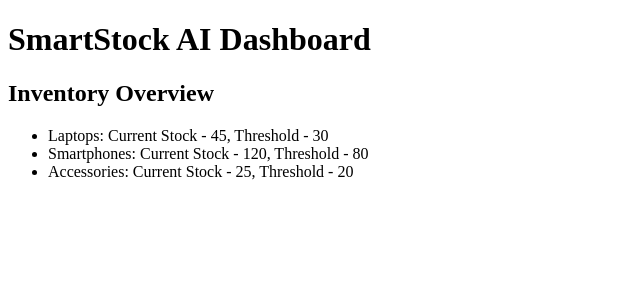
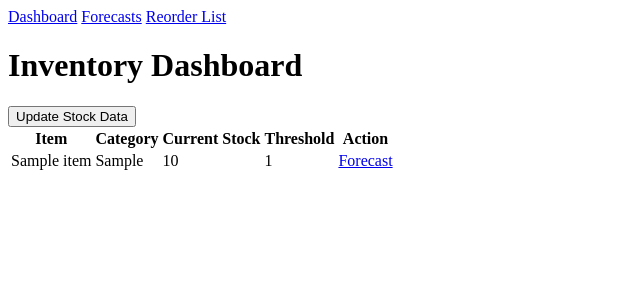
Before and after one commit to Nafli-Hameed/SmartStocking, a Flask app: page / in a window 1280 px wide. Shown: the top 300 px of the page, without its empty margins (0-640 px from the left). Run offline with Flask 3, Linux system fonts and the light colour scheme; tables that the repository leaves empty hold one stand-in row (values such as "Sample post").

Commit message:
Final
Dev

```diff
--- /dev/null
+++ b/app.py
@@ -0,0 +1,66 @@
+from flask import Flask, render_template, request, redirect, url_for
+from config import Config
+from models import db, User, Order, OrderItem, StockItem, Forecast
+from scraper import WebScraper
+from ml_model import ForecastModel
+import plotly.express as px
+from datetime import datetime, timedelta
+
+app = Flask(__name__)
+app.config.from_object(Config)
+db.init_app(app)
+
+# Initialize components
+scraper = WebScraper()
+forecaster = ForecastModel()
+
+@app.route('/')
+def dashboard():
+    items = StockItem.query.all()
+    return render_template('dashboard.html', items=items)
+
+@app.route('/update-stock', methods=['POST'])
+def update_stock():
+    scraper.update_database()
+    return redirect(url_for('dashboard'))
+
+@app.route('/forecast/<int:stock_id>')
+def stock_forecast(stock_id):
+    item = StockItem.query.get_or_404(stock_id)
+    forecast = forecaster.predict(stock_id)
+
+    # Store forecast
+    new_forecast = Forecast(
+        stock_id=stock_id,
+        predicted_demand=forecast,
+        forecast_date=datetime.utcnow()
+    )
+    db.session.add(new_forecast)
+    db.session.commit()
+
+    return redirect(url_for('forecast_view'))
+
+@app.route('/forecasts')
+def forecast_view():
+    forecasts = Forecast.query.order_by(Forecast.forecast_date.desc()).limit(10).all()
+
+    # Create Plotly chart
+    fig = px.line(
+        x=[f.forecast_date for f in forecasts],
+        y=[f.predicted_demand for f in forecasts],
+        labels={'x': 'Date', 'y': 'Predicted Demand'},
+        title='Demand Forecast History'
+    )
+    chart = fig.to_html()
+
+    return render_template('forecast.html', chart=chart, forecasts=forecasts)
+
+@app.route('/reorder')
+def reorder_list():
+    items = StockItem.query.filter(StockItem.current_stock < StockItem.reorder_threshold).all()
+    return render_template('reorder.html', items=items)
+
+if __name__ == '__main__':
+    with app.app_context():
+        db.create_all()
+    app.run(debug=True)
--- a/main.py
+++ /dev/null
@@ -1,105 +0,0 @@
-import nltk
-
-# Download necessary NLTK resources
-nltk.download('punkt')
-nltk.download('averaged_perceptron_tagger')
-nltk.download('wordnet')
-nltk.download('stopwords')
-nltk.download('vader_lexicon')
-
-from flask import Flask, render_template, jsonify
-import pandas as pd
-from sklearn.ensemble import RandomForestRegressor
-import nltk
-from nltk import word_tokenize, pos_tag, ne_chunk
-from nltk.sentiment import SentimentIntensityAnalyzer
-
-# Download necessary NLTK resources
-nltk.download('punkt')
-nltk.download('averaged_perceptron_tagger')
-nltk.download('wordnet')
-nltk.download('stopwords')
-nltk.download('vader_lexicon')
-
-# Initialize Flask app
-app = Flask(__name__)
-
-# Sample inventory data (replace with actual data later)
-inventory_data = [
-    {'item': 'Laptops', 'current_stock': 45, 'threshold': 30},
-    {'item': 'Smartphones', 'current_stock': 120, 'threshold': 80},
-    {'item': 'Accessories', 'current_stock': 25, 'threshold': 20}
-]
-
-# Machine Learning Model (Mocked for simplicity)
-def train_ml_model():
-    # Generate sample data (replace with real data later)
-    dates = pd.date_range(start='2024-01-01', end='2024-12-31', freq='D')
-    data = pd.DataFrame({
-        'date': dates,
-        'sales': pd.Series(range(len(dates))),
-        'stock_level': pd.Series(range(len(dates), 0, -1))
-    })
-    data['day_of_week'] = data['date'].dt.dayofweek
-
-    # Features and target variable
-    X = data[['day_of_week', 'sales']]
-    y = data['stock_level']
-
-    # Train Random Forest model
-    model = RandomForestRegressor(n_estimators=10, random_state=42)
-    model.fit(X, y)
-    return model
-
-model = train_ml_model()
-
-# NLP Analysis Function using NLTK
-def analyze_market_text(text):
-    # Tokenization and POS tagging
-    tokens = word_tokenize(text)
-    pos_tags = pos_tag(tokens)
-
-    # Named Entity Recognition (NER)
-    ner_tree = ne_chunk(pos_tags)
-    entities = []
-    for chunk in ner_tree:
-        if hasattr(chunk, 'label'):
-            entities.append((chunk.label(), ' '.join(c[0] for c in chunk)))
-
-    # Sentiment Analysis using VADER
-    sia = SentimentIntensityAnalyzer()
-    sentiment = sia.polarity_scores(text)
-
-    return {
-        'entities': entities,
-        'sentiment': {
-            'positive': sentiment['pos'],
-            'neutral': sentiment['neu'],
-            'negative': sentiment['neg'],
-            'compound': sentiment['compound']
-        }
-    }
-
-# Flask Routes
-@app.route('/')
-def dashboard():
-    return render_template('dashboard.html', inventory=inventory_data)
-
-@app.route('/predict')
-def predict():
-    # Example prediction input (replace with real-time input later)
-    sample_input = pd.DataFrame([[3, 50]], columns=['day_of_week', 'sales'])
-    prediction = model.predict(sample_input)
-    return jsonify({'predicted_stock': prediction[0]})
-
-@app.route('/analyze')
-def analyze():
-    market_report = """
-        Electronics demand is expected to rise 15% QoQ based on market trends.
-        Major retailers report supply chain improvements. Consumer sentiment remains positive.
-    """
-    analysis_results = analyze_market_text(market_report)
-    return jsonify(analysis_results)
-
-if __name__ == '__main__':
-    app.run(debug=True)
--- /dev/null
+++ b/models.py
@@ -0,0 +1,44 @@
+from datetime import datetime
+from flask_sqlalchemy import SQLAlchemy
+
+db = SQLAlchemy()
+
+class User(db.Model):
+    __tablename__ = 'users'
+    id = db.Column(db.Integer, primary_key=True)
+    username = db.Column(db.String(64), unique=True, nullable=False)
+    email = db.Column(db.String(120), unique=True, nullable=False)
+    orders = db.relationship('Order', backref='user', lazy=True)
+
+class Order(db.Model):
+    __tablename__ = 'orders'
+    id = db.Column(db.Integer, primary_key=True)
+    user_id = db.Column(db.Integer, db.ForeignKey('users.id'), nullable=False)
+    order_date = db.Column(db.DateTime, default=datetime.utcnow)
+    items = db.relationship('OrderItem', backref='order', lazy=True)
+
+class OrderItem(db.Model):
+    __tablename__ = 'order_items'
+    id = db.Column(db.Integer, primary_key=True)
+    order_id = db.Column(db.Integer, db.ForeignKey('orders.id'), nullable=False)
+    stock_id = db.Column(db.Integer, db.ForeignKey('stock_items.id'), nullable=False)
+    quantity = db.Column(db.Integer, nullable=False)
+
+class StockItem(db.Model):
+    __tablename__ = 'stock_items'
+    id = db.Column(db.Integer, primary_key=True)
+    name = db.Column(db.String(100), nullable=False)
+    category = db.Column(db.String(50))
+    current_stock = db.Column(db.Integer, default=0)
+    reorder_threshold = db.Column(db.Integer)
+    forecasts = db.relationship('Forecast', backref='stock_item', lazy=True)
+
+    def needs_reorder(self):
+        return self.current_stock < self.reorder_threshold
+
+class Forecast(db.Model):
+    __tablename__ = 'forecasts'
+    id = db.Column(db.Integer, primary_key=True)
+    stock_id = db.Column(db.Integer, db.ForeignKey('stock_items.id'), nullable=False)
+    predicted_demand = db.Column(db.Float)
+    forecast_date = db.Column(db.DateTime, default=datetime.utcnow)
--- /dev/null
+++ b/templates/base.html
@@ -0,0 +1,17 @@
+<!DOCTYPE html>
+<html>
+<head>
+    <title>SmartStock AI</title>
+    <link rel="stylesheet" href="{{ url_for('static', filename='styles.css') }}">
+</head>
+<body>
+    <nav>
+        <a href="{{ url_for('dashboard') }}">Dashboard</a>
+        <a href="{{ url_for('forecast_view') }}">Forecasts</a>
+        <a href="{{ url_for('reorder_list') }}">Reorder List</a>
+    </nav>
+    <div class="content">
+        {% block content %}{% endblock %}
+    </div>
+</body>
+</html>
--- a/templates/dashboard.html
+++ b/templates/dashboard.html
@@ -1,17 +1,27 @@
-<!DOCTYPE html>
-<html>
-<head>
-    <title>SmartStock AI Dashboard</title>
-</head>
-<body>
-    <h1>SmartStock AI Dashboard</h1>
+{% extends "base.html" %}
 
-    <h2>Inventory Overview</h2>
-    <ul>
-        {% for item in inventory %}
-            <li>{{ item.item }}: Current Stock - {{ item.current_stock }}, Threshold - {{ item.threshold }}</li>
+{% block content %}
+    <h1>Inventory Dashboard</h1>
+    <button onclick="location.href='/update-stock'" type="button">Update Stock Data</button>
+
+    <table>
+        <tr>
+            <th>Item</th>
+            <th>Category</th>
+            <th>Current Stock</th>
+            <th>Threshold</th>
+            <th>Action</th>
+        </tr>
+        {% for item in items %}
+        <tr class="{{ 'alert' if item.needs_reorder() }}">
+            <td>{{ item.name }}</td>
+            <td>{{ item.category }}</td>
+            <td>{{ item.current_stock }}</td>
+            <td>{{ item.reorder_threshold }}</td>
+            <td>
+                <a href="{{ url_for('stock_forecast', stock_id=item.id) }}">Forecast</a>
+            </td>
+        </tr>
         {% endfor %}
-    </ul>
-
-</body>
-</html>
+    </table>
+{% endblock %}
```
Also changed, not shown: config.py (added, +7 -0 lines), ml_model.py (added, +43 -0 lines), requirements.txt (+5 -2 lines), scraper.py (added, +52 -0 lines), templates/forecast.html (added, +24 -0 lines), templates/orders.html (added, +17 -0 lines), instance/inventory.db (added), static/styles.css (added).
